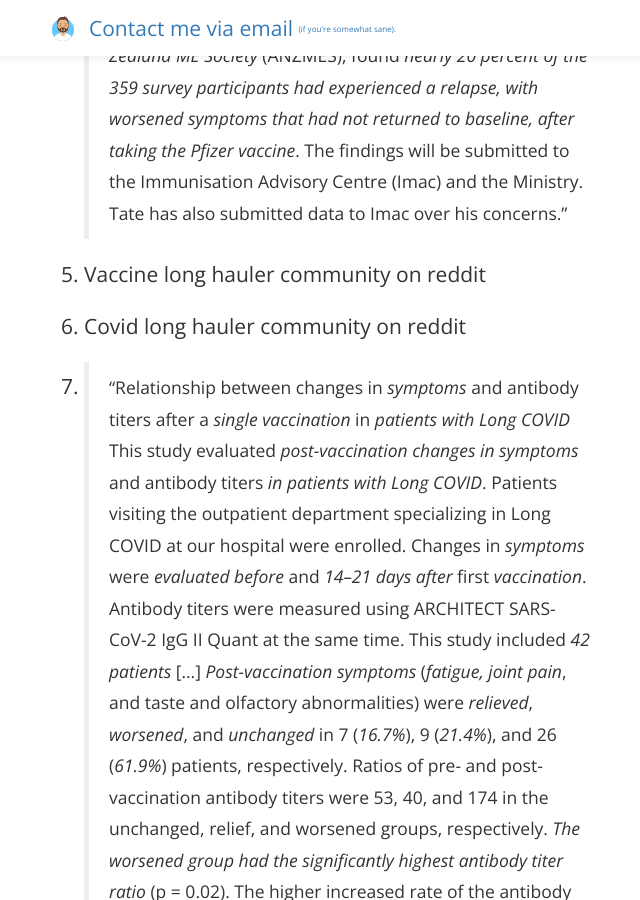
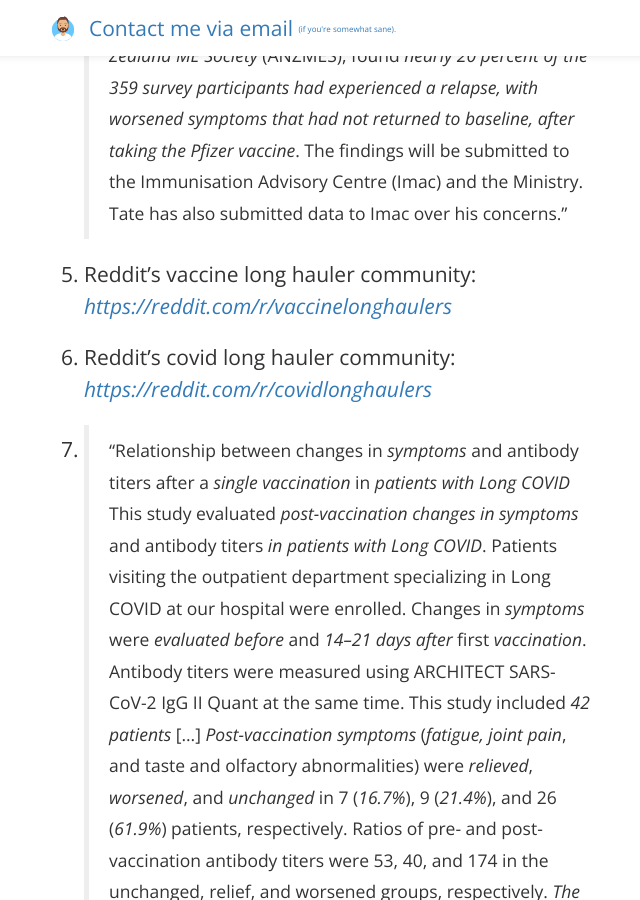
Before and after one commit to nargar/nargar, a Jekyll site: the page built from _posts/2022-04-06-vlh-exp.markdown, in a window 1280 px wide and 900 px high, scrolled down 20043 px. Shown: the whole window, without its empty margins (26-666 px from the left). Built offline with Jekyll 4.4.1, drawn with Linux system fonts in a browser that asks for light colours; our own code applies the rules of GitHub Pages for plain Markdown files.

Commit message:
Consistency

```diff
--- a/_posts/2022-04-06-vlh-exp.markdown
+++ b/_posts/2022-04-06-vlh-exp.markdown
@@ -10,7 +10,7 @@ Today (*6 April 2022*), I'm ~ten months into disabling illness. I'm not working,
 
 The illness I'm struggling with is a form of PASC/Long Covid. As many now know, covid can cause long-lasting problems in susceptible individuals. In some cases, the present result is disability. It's less widely appreciated that the covid vaccines themselves appear to cause a similar syndrome for some. The set of symptoms described in both disorders is near-identical.
 
-Both have support groups on facebook, and communities on reddit [[5]](https://reddit.com/r/vaccinelonghaulers){:target="_blank"}[[6]](https://reddit.com/r/covidlonghaulers){:target="_blank"}. In addition to people describing the same set of symptoms for both covid- and vaccine long haul, a small Japanese study has shown that a considerable proportion of covid long haulers get worse following vaccination [[7]](https://onlinelibrary.wiley.com/doi/10.1002/jmv.27689){:target="_blank" data-targ=".citation-7-highlights" class="trigger-modal"}. The people with the **highest antibody response post-vaccination** were the ones who **developed worse symptoms**, perhaps indicating an excessive immune response in this group. Various UK studies show **up to 31% of long covid patients developing worse symptoms after vaccination** [[8]](https://ukhsa.koha-ptfs.co.uk/cgi-bin/koha/opac-retrieve-file.pl?id=fe4f10cd3cd509fe045ad4f72ae0dfff){:target="_blank" data-targ=".citation-8-highlights" class="trigger-modal"}.
+Both have support groups on facebook, and communities on reddit [[5]](https://reddit.com/r/vaccinelonghaulers){:target="_blank" data-targ=".citation-5-highlights" class="trigger-modal"}[[6]](https://reddit.com/r/covidlonghaulers){:target="_blank" data-targ=".citation-6-highlights" class="trigger-modal"}. In addition to people describing the same set of symptoms for both covid- and vaccine long haul, a small Japanese study has shown that a considerable proportion of covid long haulers get worse following vaccination [[7]](https://onlinelibrary.wiley.com/doi/10.1002/jmv.27689){:target="_blank" data-targ=".citation-7-highlights" class="trigger-modal"}. The people with the **highest antibody response post-vaccination** were the ones who **developed worse symptoms**, perhaps indicating an excessive immune response in this group. Various UK studies show **up to 31% of long covid patients developing worse symptoms after vaccination** [[8]](https://ukhsa.koha-ptfs.co.uk/cgi-bin/koha/opac-retrieve-file.pl?id=fe4f10cd3cd509fe045ad4f72ae0dfff){:target="_blank" data-targ=".citation-8-highlights" class="trigger-modal"}.
 
 This is in line with various covid long haul group polls which tend to show that roughly a third of long haulers report some improvement following vaccination, another third describes symptoms getting worse worse, and the rest reports no change.
 
@@ -217,9 +217,11 @@ Since then I've dropped fludrocortisone but I still think it's worth noting. Flu
 4. > "Expert **says some chronic fatigue syndrome sufferers should be exempt from Covid-19 vaccination** "**University of Otago's Emeritus Professor Warren Tate** says he is aware of serious reactions triggered by the Pfizer vaccine in several people who have the condition. He believes some of those with the disease **shouldn't be expected to be vaccinated**." Preliminary findings of a **survey of ME/CFS sufferers and those with Long Covid**, carried out by the **Associated New Zealand ME Society** (ANZMES), found **nearly 20 percent of the 359 survey participants had experienced a relapse, with worsened symptoms that had not returned to baseline, after taking the Pfizer vaccine**. The findings will be submitted to the Immunisation Advisory Centre (Imac) and the Ministry. Tate has also submitted data to Imac over his concerns."
     {: .citation-4-highlights }
 
-5. Vaccine long hauler community on reddit
+5. Reddit's vaccine long hauler community: [https://reddit.com/r/vaccinelonghaulers](https://reddit.com/r/vaccinelonghaulers){:target="_blank"}
+    {: .citation-5-highlights }
 
-6. Covid long hauler community on reddit
+6. Reddit's covid long hauler community: [https://reddit.com/r/covidlonghaulers](https://reddit.com/r/covidlonghaulers){:target="_blank"}
+    {: .citation-6-highlights }
 
 7. > "Relationship between changes in **symptoms** and antibody titers after a **single vaccination** in **patients with Long COVID** This study evaluated **post-vaccination changes in symptoms** and antibody titers **in patients with Long COVID**. Patients visiting the outpatient department specializing in Long COVID at our hospital were enrolled. Changes in **symptoms** were **evaluated before** and **14–21 days after** first **vaccination**. Antibody titers were measured using ARCHITECT SARS-CoV-2 IgG II Quant at the same time. This study included **42 patients** [...] **Post-vaccination symptoms** (**fatigue, joint pain**, and taste and olfactory abnormalities) were **relieved**, **worsened**, and **unchanged** in 7 (**16.7%**), 9 (**21.4%**), and 26 (**61.9%**) patients, respectively. Ratios of pre- and post-vaccination antibody titers were 53, 40, and 174 in the unchanged, relief, and worsened groups, respectively. **The worsened group had the significantly highest antibody titer ratio** (p = 0.02). The higher increased rate of the antibody titer in the worsened group than in the non-worsened group suggests an **excessive immune response to vaccination associated with worsening of sequelae**. Although patients with Long COVID should be vaccinated, additional concerns should be addressed."
     {: .citation-7-highlights }
```
Also changed, not shown: 1 other file.
